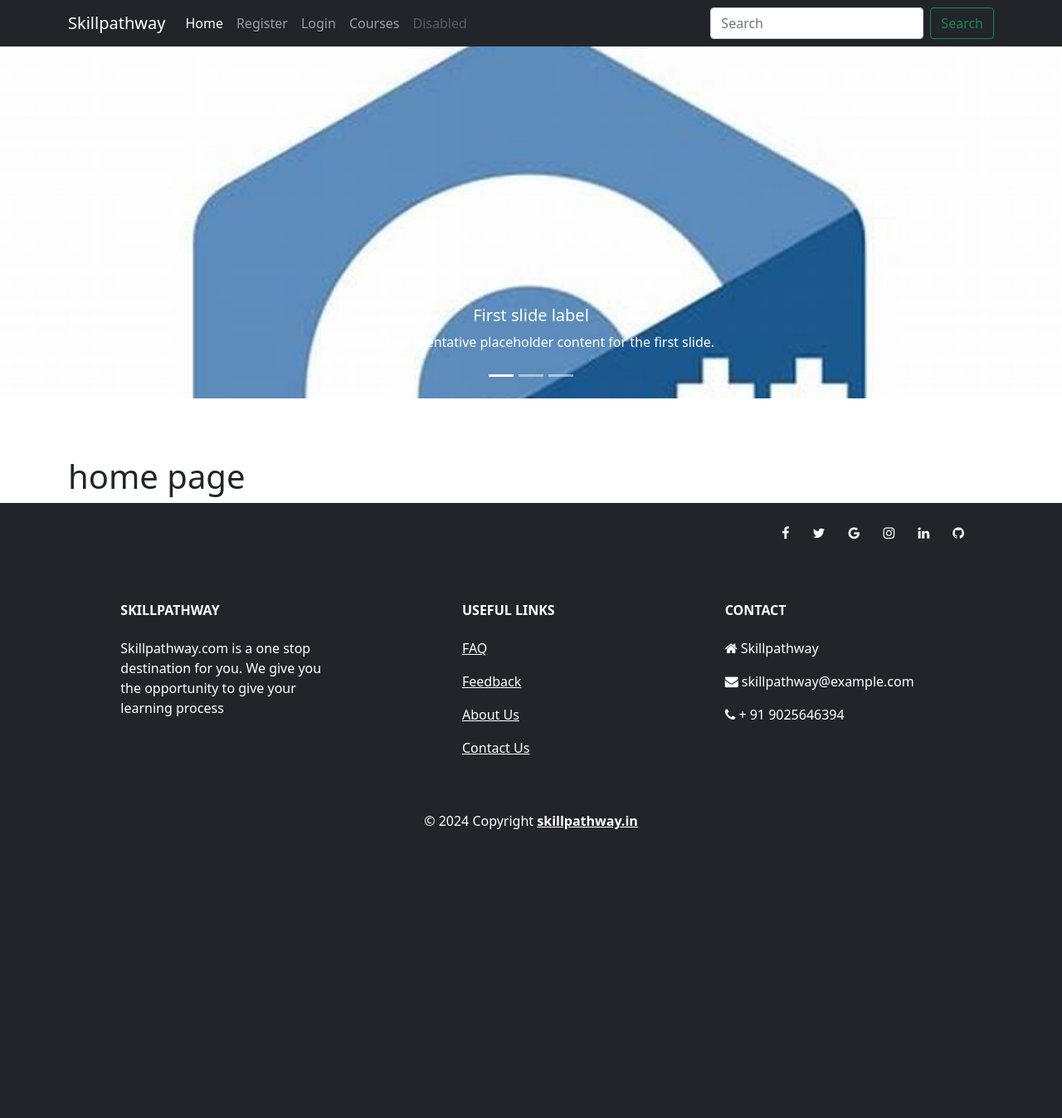
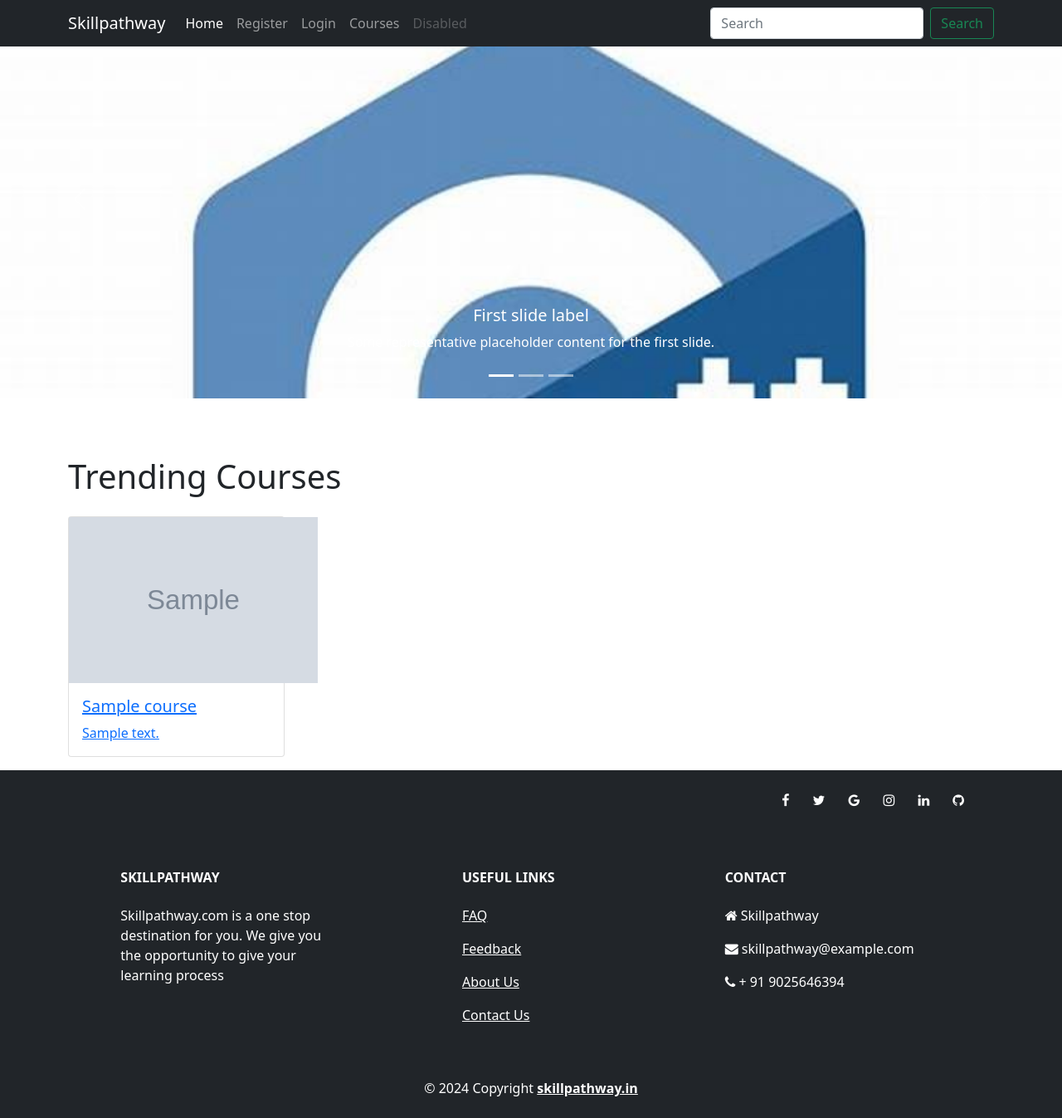
Before and after one commit to Ravichandran7/skillpath, a Django app: page / in a window 1280 px wide. Shown: the whole page at 83% size. Before the commit the page ends 999 px from the top, so only its background shows below. Run offline with Django 5.2, Linux system fonts and the light colour scheme; tables that the repository leaves empty hold one stand-in row (values such as "Sample post"); grey boxes marked "Sample" are stand-in pictures.

Commit message:
up to product and home page

```diff
--- a/myProject/myApp/admin.py
+++ b/myProject/myApp/admin.py
@@ -1,5 +1,8 @@
 from django.contrib import admin
 from .models import *
 
+class CoursesAdmin(admin.ModelAdmin):
+    list_display = ('name', 'course_provider_name', 'Catagory')
+
 admin.site.register(Catagory)
-admin.site.register(Courses)
+admin.site.register(Courses,CoursesAdmin)
--- a/myProject/myApp/templates/myApp/index.html
+++ b/myProject/myApp/templates/myApp/index.html
@@ -9,7 +9,20 @@
     {% include 'myApp/inc/slider.html' %}
     <div class="container" style="margin-top:70px;">
         <div class="row">
-            <div class="col-12"><h1>home page</h1></div>
+            <div class="col-12"><h1>Trending Courses</h1></div>
+            {% for item in courses %}
+        <div class="col-md-4 col-lg-3">
+            <div class="card my-3">
+                <img src="{{item.courses_image.url}}" style="width:300px; height:200px;" class="card-image-top" alt="Categories">
+                <a href="{% url 'courses_details' item.Catagory.name item.name %}">
+                    <div class="card-body">
+                        <h5 class="card-title text-primary">{{ item.name }}</h5>
+                        <p class="card-text">{{ item.description }}</p>
+                    </div>
+                </a>
+            </div>
+        </div>
+        {% endfor %}
         </div>
     </div>
     {% endblock content %}
--- a/myProject/myApp/views.py
+++ b/myProject/myApp/views.py
@@ -3,7 +3,8 @@ from .models import Courses, Catagory
 from django.contrib import messages
 
 def home(request):
-    return render(request, "myApp/index.html")
+    courses = Courses.objects.filter(trending=1)
+    return render(request, "myApp/index.html",{"courses":courses})
 
 def register(request):
     return render(request, "myApp/register.html")
```
Also changed, not shown: myProject/myApp/templates/myApp/products/courses_details.html (+14 -4 lines).
